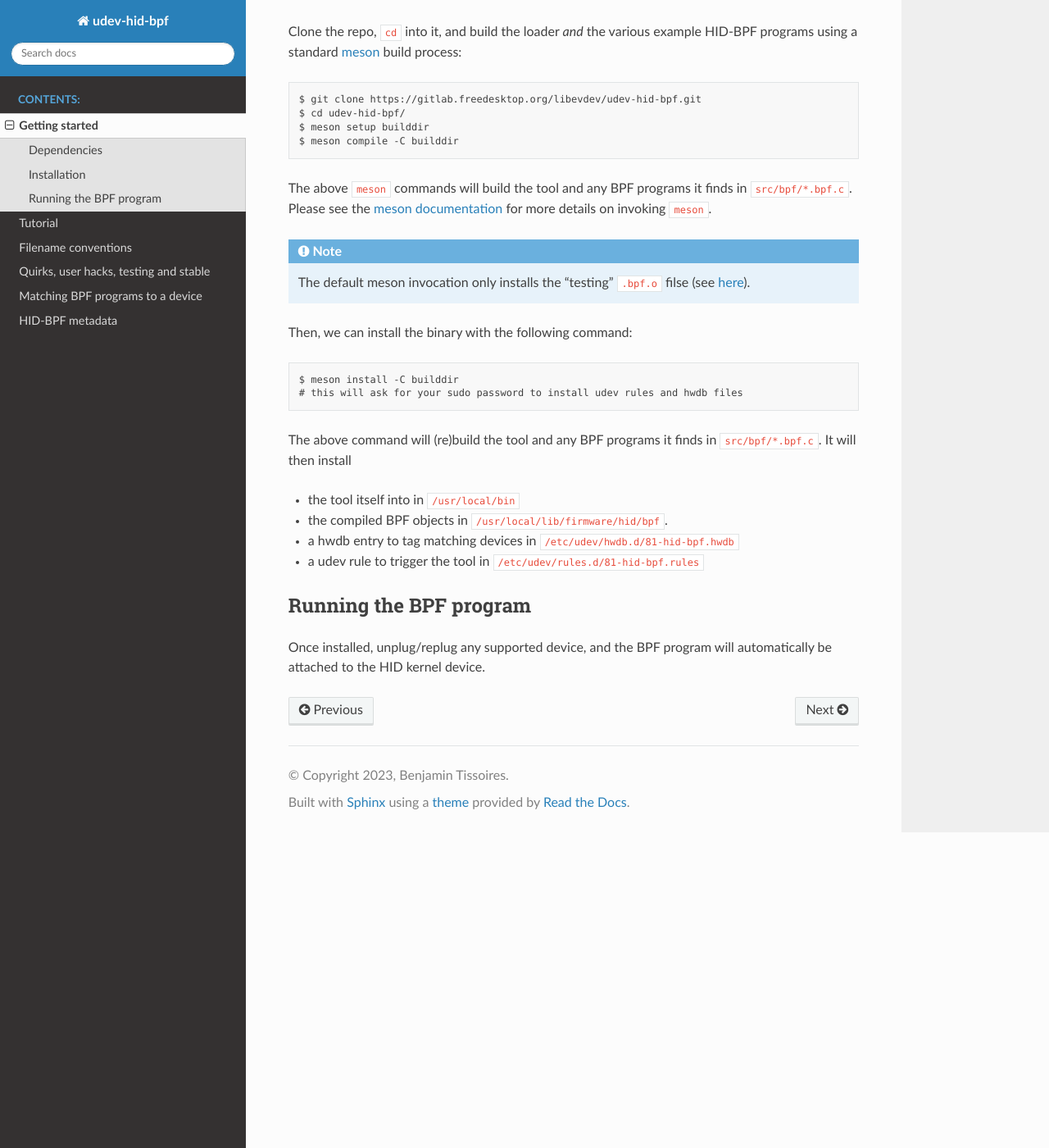
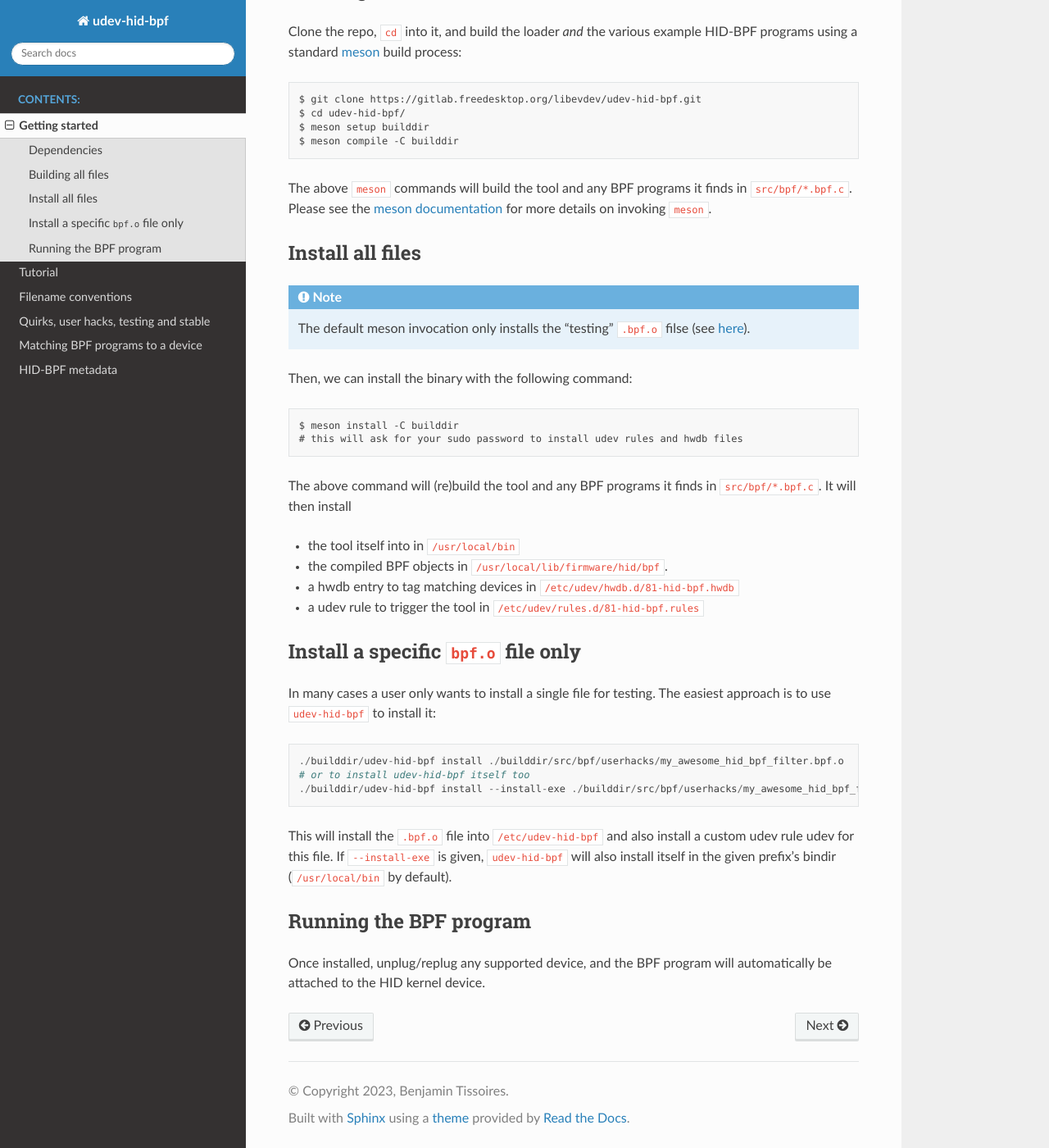
Before and after one commit to icecream95/udev-hid-bpf, a Sphinx documentation site: the page built from doc/getting-started.rst, in a window 1280 px wide and 1400 px high, scrolled down 414 px. Shown: the whole window at 82% size. Built offline with Sphinx 7.4.7 and the Read the Docs theme 2.0.0, drawn with Linux system fonts in a browser that asks for light colours; some of the changed text lies outside the part shown.

Commit message:
doc: update getting started with our install command
Signed-off-by: Peter Hutterer <peter.hutterer@who-t.net>

```diff
--- a/doc/getting-started.rst
+++ b/doc/getting-started.rst
@@ -15,10 +15,8 @@ Dependencies
 
 - ``udev`` and ``llvm``: Check the `.gitlab-ci.yml <https://gitlab.freedesktop.org/libevdev/udev-hid-bpf/-/blob/main/.gitlab-ci.yml>`_ for ``FEDORA_PACKAGES``.
 
-.. _installation:
-
-Installation
-------------
+Building all files
+------------------
 
 Clone the repo, ``cd`` into it, and build the loader *and* the various example HID-BPF programs
 using a standard `meson <https://mesonbuild.com/>`_ build process::
@@ -30,6 +28,11 @@ using a standard `meson <https://mesonbuild.com/>`_ build process::
 
 The above ``meson`` commands will build the tool and any BPF programs it finds in ``src/bpf/*.bpf.c``.
 Please see the `meson documentation <https://mesonbuild.com/>`_ for more details on invoking ``meson``.
+
+.. _installation:
+
+Install all files
+-----------------
 
 .. note:: The default meson invocation only installs the "testing" ``.bpf.o`` filse (see :ref:`here  <stable_testing_userhacks>`).
 
@@ -46,6 +49,24 @@ It will then install
 - a hwdb entry to tag matching devices in ``/etc/udev/hwdb.d/81-hid-bpf.hwdb``
 - a udev rule to trigger the tool in ``/etc/udev/rules.d/81-hid-bpf.rules``
 
+
+.. _install_specific:
+
+Install a specific ``bpf.o`` file only
+--------------------------------------
+
+In many cases a user only wants to install a single file for testing. The
+easiest approach is to use ``udev-hid-bpf`` to install it::
+
+  ./builddir/udev-hid-bpf install ./builddir/src/bpf/userhacks/my_awesome_hid_bpf_filter.bpf.o
+  # or to install udev-hid-bpf itself too
+  ./builddir/udev-hid-bpf install --install-exe ./builddir/src/bpf/userhacks/my_awesome_hid_bpf_filter.bpf.o
+
+This will install the ``.bpf.o`` file into ``/etc/udev-hid-bpf`` and also
+install a custom udev rule udev for this file. If ``--install-exe`` is given,
+``udev-hid-bpf`` will also install itself in the given prefix's bindir (``/usr/local/bin`` by default).
+
+
 Running the BPF program
 -----------------------
 
```
